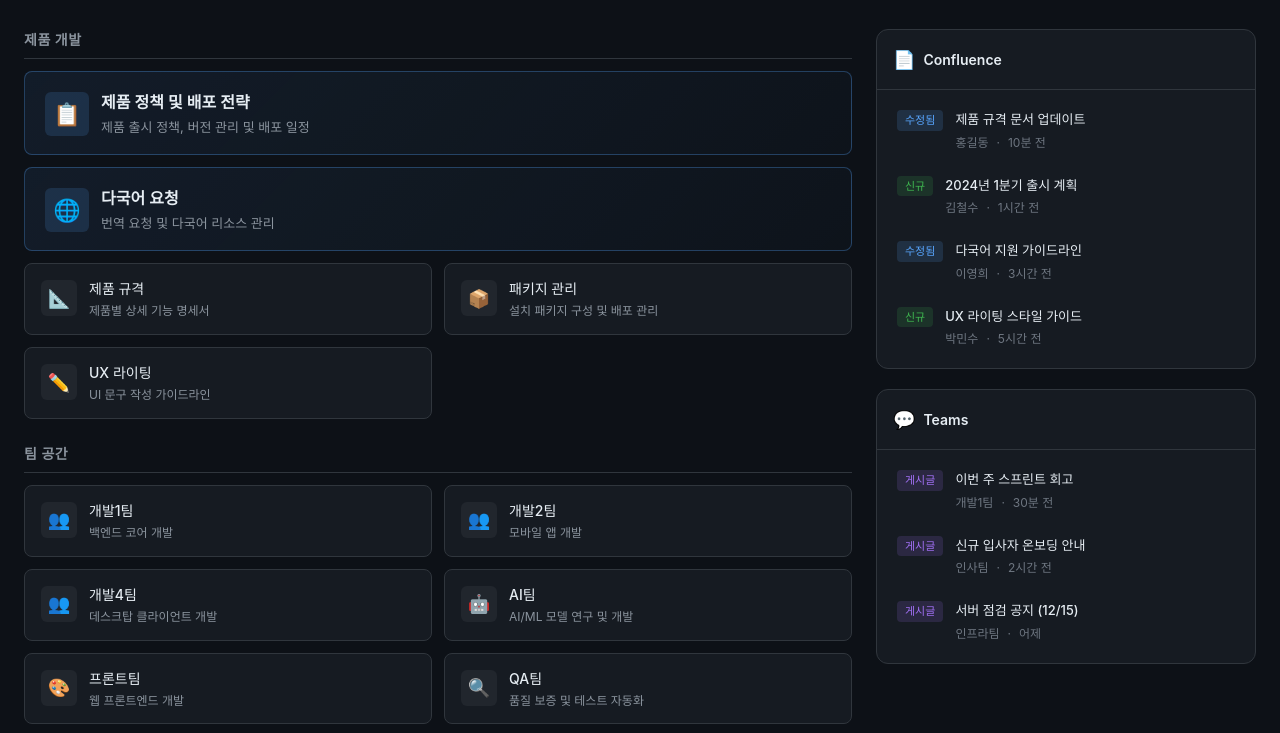
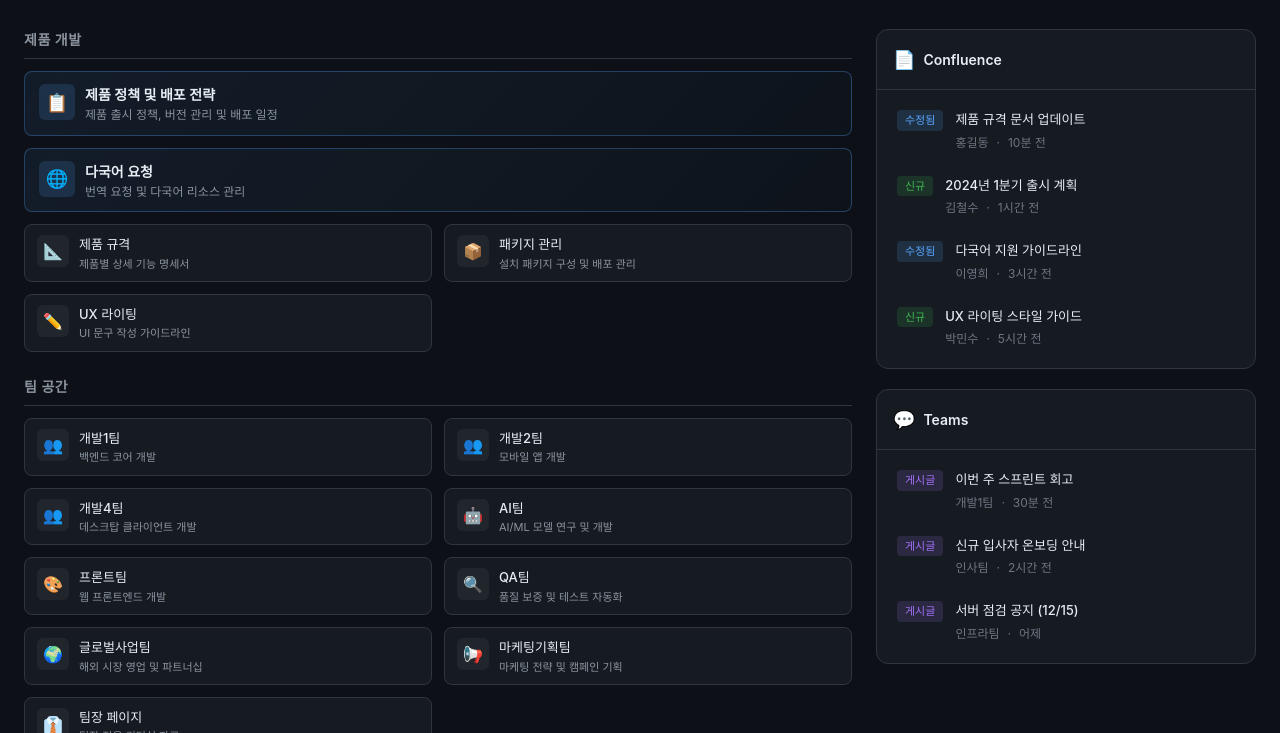
Before and after one commit to superstr78/gmd-shortcuts, a plain HTML site: page index.html in a window 1280 px wide. Shown: the part 63-796 px from the top of the page. Drawn offline with Linux system fonts and the light colour scheme.

Commit message:
style: 카드 내부 마진 축소
- 일반 카드 패딩: 14px 16px → 10px 12px
- 중요 카드 패딩: 18px 20px → 12px 14px
- 아이콘 크기 축소: 36px → 32px
- 폰트 크기 조정

🤖 Generated with [Claude Code](https://claude.com/claude-code)

Co-Authored-By: Claude Opus 4.5 <noreply@anthropic.com>

```diff
--- a/styles.css
+++ b/styles.css
@@ -83,8 +83,8 @@ main {
 .shortcut-card {
     display: flex;
     align-items: flex-start;
-    gap: 12px;
-    padding: 14px 16px;
+    gap: 10px;
+    padding: 10px 12px;
     background-color: var(--bg-secondary);
     border: 1px solid var(--border-color);
     border-radius: 8px;
@@ -100,16 +100,15 @@ main {
 }
 
 .shortcut-icon {
-    width: 36px;
-    height: 36px;
+    width: 32px;
+    height: 32px;
     display: flex;
     align-items: center;
     justify-content: center;
     background-color: var(--bg-tertiary);
     border-radius: 6px;
-    font-size: 18px;
+    font-size: 16px;
     flex-shrink: 0;
-    margin-top: 2px;
 }
 
 .shortcut-info {
@@ -118,16 +117,16 @@ main {
 }
 
 .shortcut-name {
-    font-size: 14px;
+    font-size: 13px;
     font-weight: 500;
-    margin-bottom: 4px;
+    margin-bottom: 2px;
     color: var(--text-primary);
 }
 
 .shortcut-desc {
-    font-size: 12px;
+    font-size: 11px;
     color: var(--text-secondary);
-    line-height: 1.4;
+    line-height: 1.3;
 }
 
 /* Important Shortcut Card */
@@ -135,23 +134,23 @@ main {
     grid-column: 1 / -1;
     background: linear-gradient(135deg, rgba(88, 166, 255, 0.08) 0%, rgba(88, 166, 255, 0.02) 100%);
     border-color: rgba(88, 166, 255, 0.3);
-    padding: 18px 20px;
+    padding: 12px 14px;
 }
 
 .shortcut-card.important .shortcut-icon {
-    width: 44px;
-    height: 44px;
-    font-size: 22px;
+    width: 36px;
+    height: 36px;
+    font-size: 18px;
     background-color: rgba(88, 166, 255, 0.15);
 }
 
 .shortcut-card.important .shortcut-name {
-    font-size: 16px;
+    font-size: 14px;
     font-weight: 600;
 }
 
 .shortcut-card.important .shortcut-desc {
-    font-size: 13px;
+    font-size: 12px;
 }
 
 .shortcut-card.important:hover {
```
